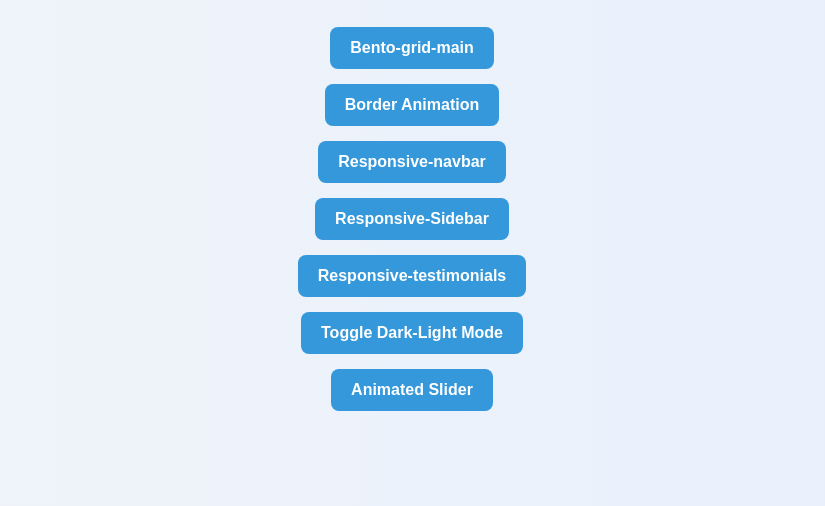
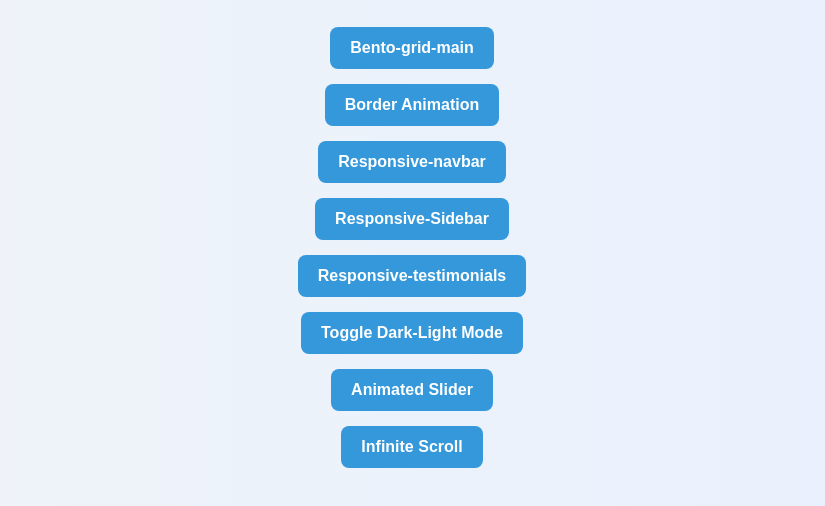
Before and after one commit to mistrypavankumar/grid-layout-challenges, a plain HTML site: page index.html in a window 1280 px wide. Shown: the part 162-668 px from the top of the page, without its empty margins (228-1053 px from the left). Drawn offline with Linux system fonts and the light colour scheme.

Commit message:
added new button

```diff
--- a/index.html
+++ b/index.html
@@ -126,6 +126,13 @@
           Animated Slider
         </button>
       </li>
+      <li>
+        <button
+          onclick="openProject('https://mistrypavankumar.github.io/grid-layout-challenges/infinite-scroll/index.html')"
+        >
+          Infinite Scroll
+        </button>
+      </li>
     </ul>
 
     <script>
```
